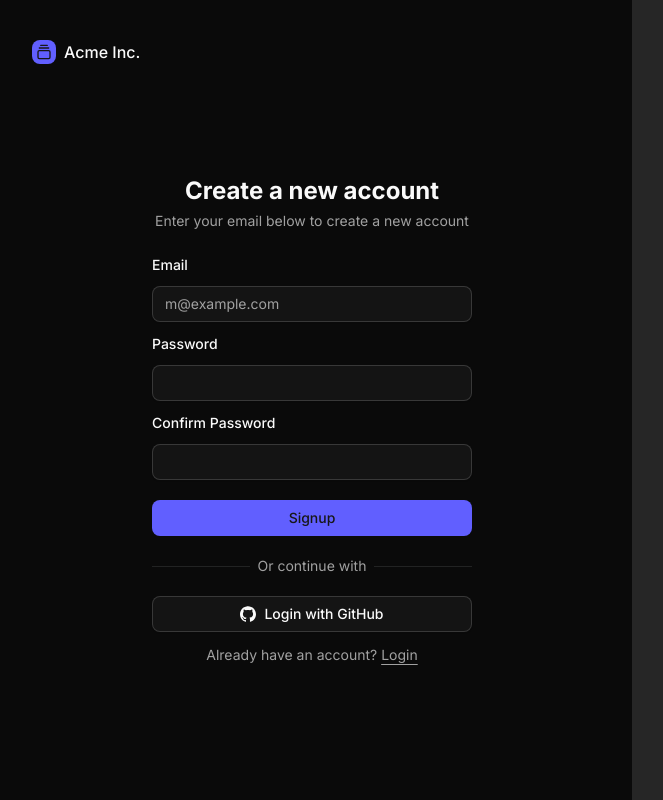
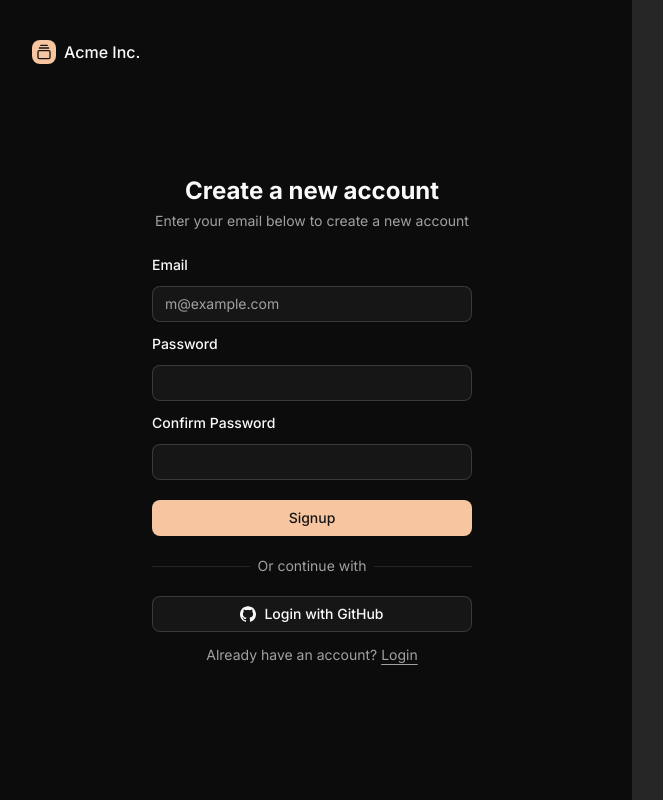
Before and after one commit to crstelli/codinglabs-lms, a Next.js app: page /signup in a window 1280 px wide. Shown: the whole page, without its empty margins (8-671 px from the left). Built offline with nearby package versions, Linux system fonts and the light colour scheme.

Commit message:
Customized colors.

```diff
--- a/app/globals.css
+++ b/app/globals.css
@@ -79,13 +79,13 @@
 }
 
 .dark {
-  --background: oklch(0.145 0 0);
+  --background: #0c0c0c;
   --foreground: oklch(0.985 0 0);
-  --card: oklch(0.205 0 0);
+  --card: #161616;
   --card-foreground: oklch(0.985 0 0);
   --popover: oklch(0.205 0 0);
   --popover-foreground: oklch(0.985 0 0);
-  --primary: oklch(58.5% 0.233 277.117);
+  --primary: #f7c59f;
   --primary-foreground: oklch(0.205 0 0);
   --secondary: oklch(0.269 0 0);
   --secondary-foreground: oklch(0.985 0 0);
```
